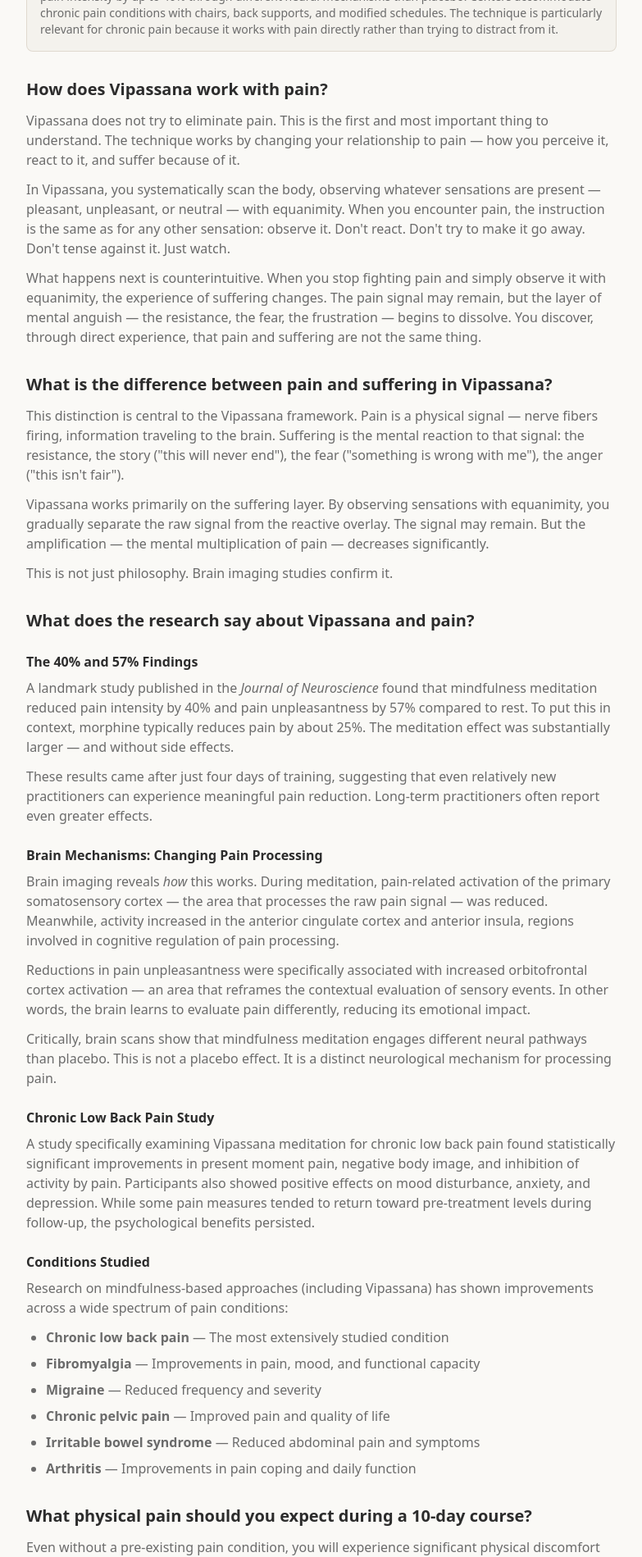
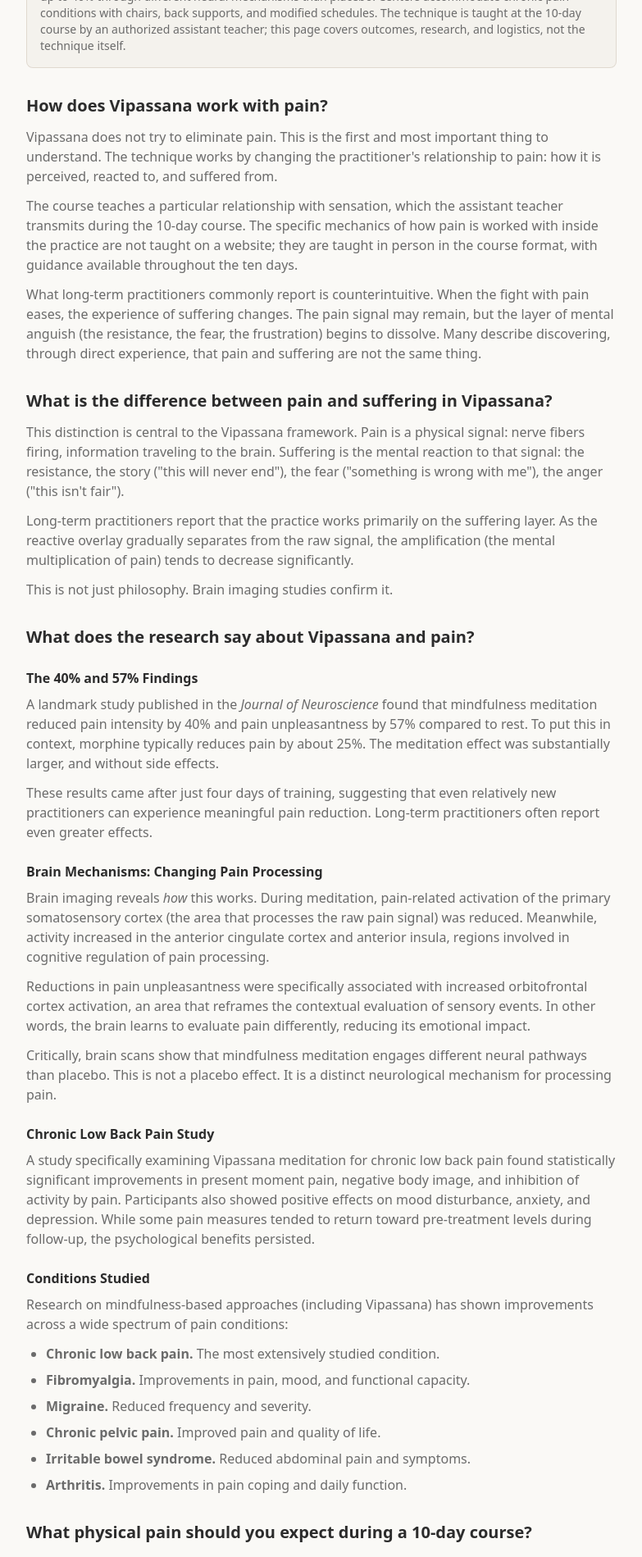
Before and after one commit to m13v/vipassana-cool, a Next.js app: page /guide/vipassana-for-pain in a window 1280 px wide. Shown: the part 560-2459 px from the top of the page at 82% size, without its empty margins (248-1031 px from the left). Built offline with nearby package versions, Linux system fonts and the light colour scheme.

Commit message:
Update pain guide to remove direct technique instructions

```diff
--- a/src/app/guide/vipassana-for-pain/page.tsx
+++ b/src/app/guide/vipassana-for-pain/page.tsx
@@ -6,7 +6,7 @@ import { ArticleSchema } from "@/components/article-schema";
 import { ArticleHeader } from "@/components/article-header";
 
 export const metadata: Metadata = {
-  title: "Vipassana for Chronic Pain — Meditation and Pain Management",
+  title: "Vipassana for Chronic Pain: Meditation and Pain Management",
   description:
     "How Vipassana meditation helps with chronic pain management. Research showing 40% pain reduction, brain mechanisms, and practical tips for attending a course with pain.",
   alternates: { canonical: "https://vipassana.cool/guide/vipassana-for-pain" },
@@ -36,14 +36,14 @@ export default function VipassanaForPainPage() {
         ]}
         category="Guide"
         title="Vipassana and Chronic Pain"
-        description="How observing pain with equanimity changes the experience of it. What the brain research shows, how the technique works with pain, and practical guidance for attending a course with a chronic pain condition."
+        description="How meeting pain with equanimity changes the experience of it. What the brain research shows, and practical guidance for attending a course with a chronic pain condition."
         datePublished="2025-06-01"
       />
 
       <div className="mb-8 rounded-lg border border-accent/20 bg-accent/5 p-4">
         <p className="text-sm font-medium text-accent mb-1">TL;DR</p>
         <p className="text-sm text-muted">
-          Vipassana does not eliminate pain — it changes your relationship with it. By observing pain sensations with equanimity instead of reacting with aversion, you reduce the secondary suffering (mental resistance) that amplifies the experience. Research shows mindfulness-based techniques can reduce pain intensity by up to 40% through different neural mechanisms than placebo. Centers accommodate chronic pain conditions with chairs, back supports, and modified schedules. The technique is particularly relevant for chronic pain because it works with pain directly rather than trying to distract from it.
+          Vipassana does not eliminate pain; it changes the relationship practitioners have with it. By meeting pain with equanimity instead of aversion, the secondary suffering (mental resistance) that amplifies the experience tends to lessen. Research shows mindfulness-based techniques can reduce pain intensity by up to 40% through different neural mechanisms than placebo. Centers accommodate chronic pain conditions with chairs, back supports, and modified schedules. The technique is taught at the 10-day course by an authorized assistant teacher; this page covers outcomes, research, and logistics, not the technique itself.
         </p>
       </div>
 
@@ -54,24 +54,24 @@ export default function VipassanaForPainPage() {
           </h2>
           <p>
             Vipassana does not try to eliminate pain. This is the first and most
-            important thing to understand. The technique works by changing your
-            relationship to pain — how you perceive it, react to it, and suffer
-            because of it.
+            important thing to understand. The technique works by changing the
+            practitioner&apos;s relationship to pain: how it is perceived,
+            reacted to, and suffered from.
           </p>
           <p className="mt-3">
-            In Vipassana, you systematically scan the body, observing whatever
-            sensations are present — pleasant, unpleasant, or neutral — with
-            equanimity. When you encounter pain, the instruction is the same as
-            for any other sensation: observe it. Don&apos;t react. Don&apos;t
-            try to make it go away. Don&apos;t tense against it. Just watch.
+            The course teaches a particular relationship with sensation, which
+            the assistant teacher transmits during the 10-day course. The
+            specific mechanics of how pain is worked with inside the practice
+            are not taught on a website; they are taught in person in the
+            course format, with guidance available throughout the ten days.
           </p>
           <p className="mt-3">
-            What happens next is counterintuitive. When you stop fighting pain
-            and simply observe it with equanimity, the experience of suffering
+            What long-term practitioners commonly report is counterintuitive.
+            When the fight with pain eases, the experience of suffering
             changes. The pain signal may remain, but the layer of mental
-            anguish — the resistance, the fear, the frustration — begins to
-            dissolve. You discover, through direct experience, that pain and
-            suffering are not the same thing.
+            anguish (the resistance, the fear, the frustration) begins to
+            dissolve. Many describe discovering, through direct experience,
+            that pain and suffering are not the same thing.
           </p>
         </section>
 
@@ -81,18 +81,17 @@ export default function VipassanaForPainPage() {
           </h2>
           <p>
             This distinction is central to the Vipassana framework. Pain is a
-            physical signal — nerve fibers firing, information traveling to the
+            physical signal: nerve fibers firing, information traveling to the
             brain. Suffering is the mental reaction to that signal: the
             resistance, the story (&quot;this will never end&quot;), the fear
             (&quot;something is wrong with me&quot;), the anger (&quot;this
             isn&apos;t fair&quot;).
           </p>
           <p className="mt-3">
-            Vipassana works primarily on the suffering layer. By observing
-            sensations with equanimity, you gradually separate the raw signal
-            from the reactive overlay. The signal may remain. But the
-            amplification — the mental multiplication of pain — decreases
-            significantly.
+            Long-term practitioners report that the practice works primarily on
+            the suffering layer. As the reactive overlay gradually separates
+            from the raw signal, the amplification (the mental multiplication
+            of pain) tends to decrease significantly.
           </p>
           <p className="mt-3">
             This is not just philosophy. Brain imaging studies confirm it.
@@ -112,7 +111,7 @@ export default function VipassanaForPainPage() {
             <em>Journal of Neuroscience</em> found that mindfulness meditation
             reduced pain intensity by 40% and pain unpleasantness by 57%
             compared to rest. To put this in context, morphine typically reduces
-            pain by about 25%. The meditation effect was substantially larger —
+            pain by about 25%. The meditation effect was substantially larger,
             and without side effects.
           </p>
           <p className="mt-3">
@@ -126,14 +125,14 @@ export default function VipassanaForPainPage() {
           </h3>
           <p>
             Brain imaging reveals <em>how</em> this works. During meditation,
-            pain-related activation of the primary somatosensory cortex — the
-            area that processes the raw pain signal — was reduced. Meanwhile,
+            pain-related activation of the primary somatosensory cortex (the
+            area that processes the raw pain signal) was reduced. Meanwhile,
             activity increased in the anterior cingulate cortex and anterior
             insula, regions involved in cognitive regulation of pain processing.
           </p>
           <p className="mt-3">
             Reductions in pain unpleasantness were specifically associated with
-            increased orbitofrontal cortex activation — an area that reframes
+            increased orbitofrontal cortex activation, an area that reframes
             the contextual evaluation of sensory events. In other words, the
             brain learns to evaluate pain differently, reducing its emotional
             impact.
@@ -165,12 +164,12 @@ export default function VipassanaForPainPage() {
             shown improvements across a wide spectrum of pain conditions:
           </p>
           <ul className="mt-3 list-disc space-y-2 pl-6">
-            <li><strong>Chronic low back pain</strong> — The most extensively studied condition</li>
-            <li><strong>Fibromyalgia</strong> — Improvements in pain, mood, and functional capacity</li>
-            <li><strong>Migraine</strong> — Reduced frequency and severity</li>
-            <li><strong>Chronic pelvic pain</strong> — Improved pain and quality of life</li>
-            <li><strong>Irritable bowel syndrome</strong> — Reduced abdominal pain and symptoms</li>
-            <li><strong>Arthritis</strong> — Improvements in pain coping and daily function</li>
+            <li><strong>Chronic low back pain.</strong> The most extensively studied condition.</li>
+            <li><strong>Fibromyalgia.</strong> Improvements in pain, mood, and functional capacity.</li>
+            <li><strong>Migraine.</strong> Reduced frequency and severity.</li>
+            <li><strong>Chronic pelvic pain.</strong> Improved pain and quality of life.</li>
+            <li><strong>Irritable bowel syndrome.</strong> Reduced abdominal pain and symptoms.</li>
+            <li><strong>Arthritis.</strong> Improvements in pain coping and daily function.</li>
           </ul>
         </section>
 
```
